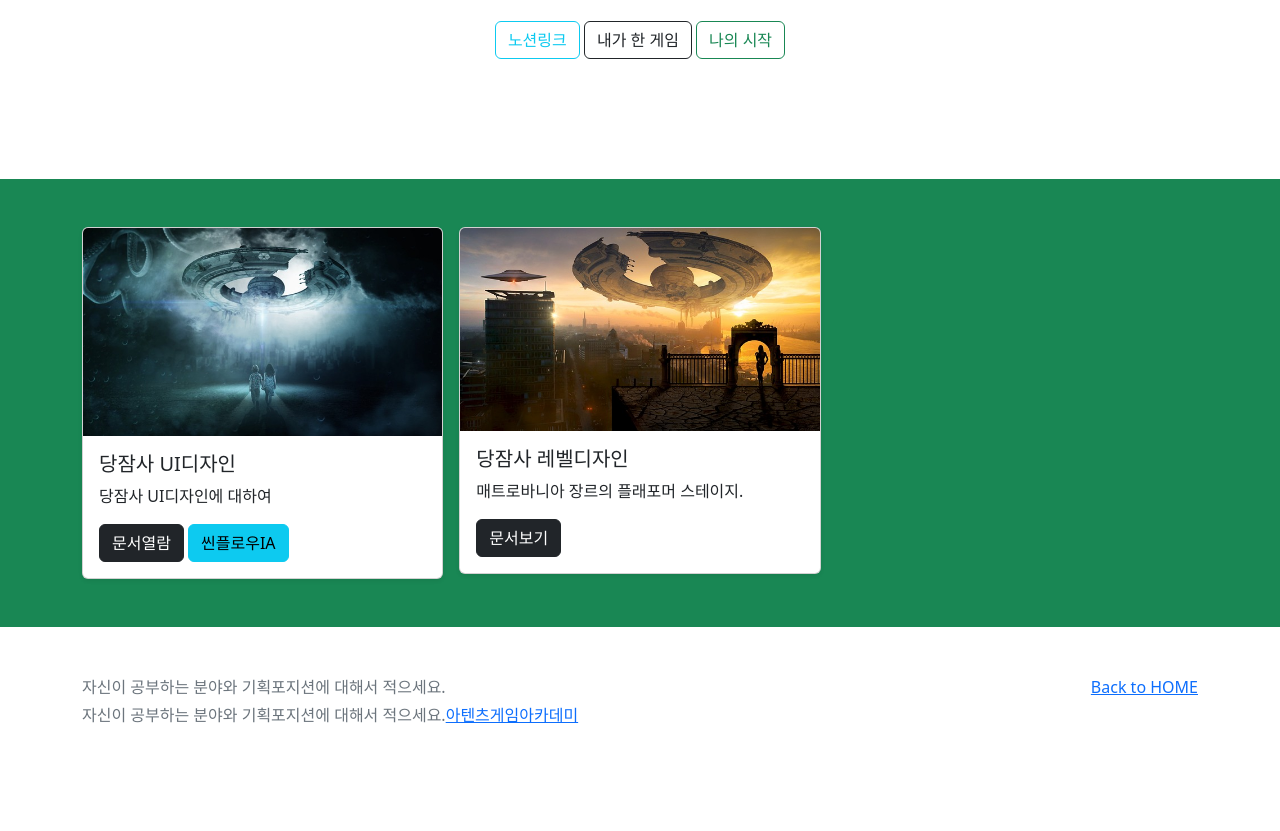
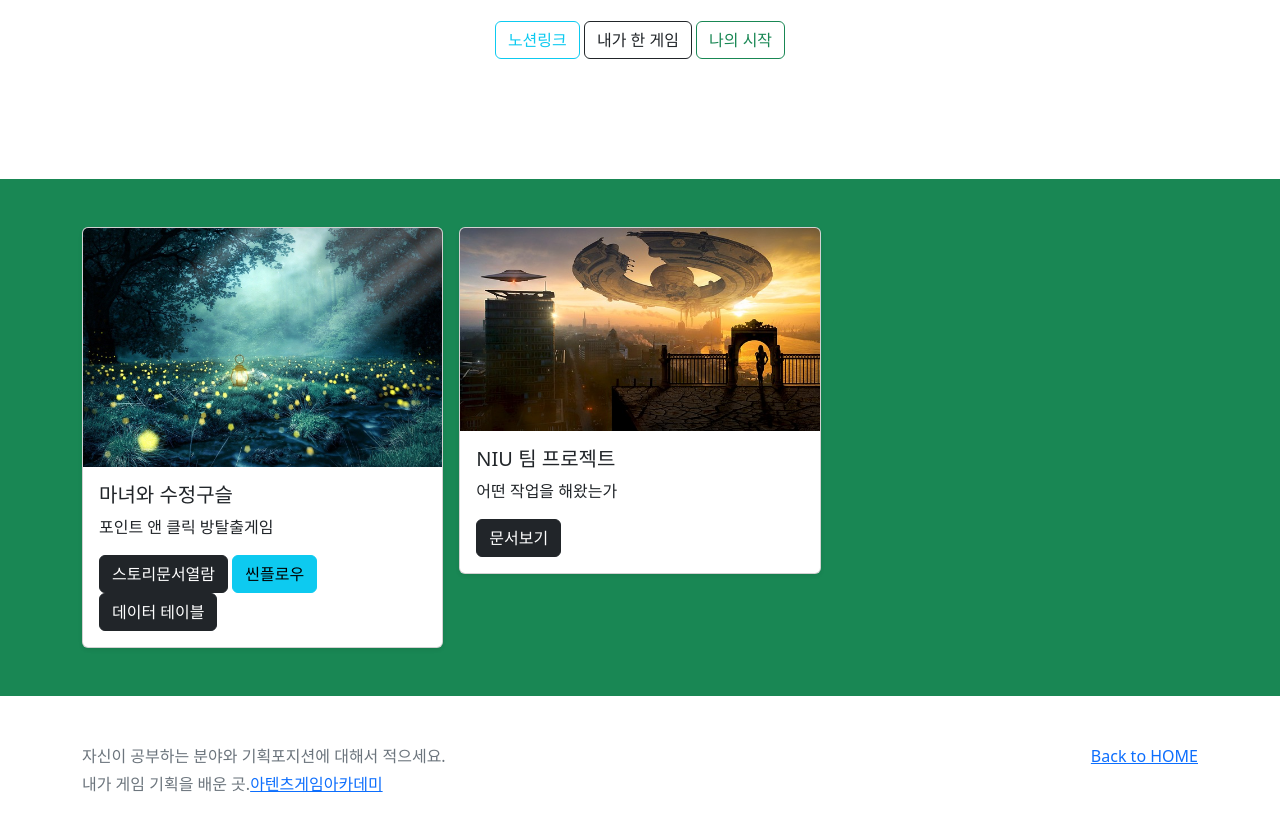
Before and after one commit to answjd3697/kmj3697, a plain HTML site: page pages/mainpage.html in a window 1280 px wide. Shown: the part 241-1072 px from the top of the page. Before the commit the page ends 1016 px from the top, so only its background shows below. Drawn offline with nearby package versions, Linux system fonts and the light colour scheme.

Commit message:
메인 목록 수정

```diff
--- a/pages/mainpage.html
+++ b/pages/mainpage.html
@@ -152,12 +152,13 @@
         <div class="row row-cols-1 row-cols-sm-2 row-cols-md-3 g-3">
           <div class="col">
             <div class="card shadow-sm" width="100%">
-              <img src="/images/spaceship01.jpg" class="card-img-top" alt="우주선1">
+              <img src="/images/nightwoods.jpg" class="card-img-top" alt="우주선1">
               <div class="card-body">
-                <h5 class="card-title">당잠사 UI디자인</h5>
-                <p class="card-text">당잠사 UI디자인에 대하여</p>
-                <a href="/pages/page01.html" class="btn btn-dark">문서열람</a>
-                <a href="/pages/page01-1.html" class="btn btn-info">씬플로우IA</a>
+                <h5 class="card-title">마녀와 수정구슬</h5>
+                <p class="card-text">포인트 앤 클릭 방탈출게임</p>
+                <a href="/pages/page01.html" class="btn btn-dark">스토리문서열람</a>
+                <a href="/pages/page01-1.html" class="btn btn-info">씬플로우</a>
+                <a href="/pages/page01-1.html" class="btn btn-dark">데이터 테이블</a>
               </div>
             </div>
           </div>
@@ -165,8 +166,8 @@
             <div class="card shadow-sm" width="100%">
               <img src="/images/spaceship02.jpg" class="card-img-top" alt="우주선2">
               <div class="card-body">
-                <h5 class="card-title">당잠사 레벨디자인</h5>
-                <p class="card-text">매트로바니아 장르의 플래포머 스테이지.</p>
+                <h5 class="card-title">NIU 팀 프로젝트</h5>
+                <p class="card-text">어떤 작업을 해왔는가</p>
                 <a href="/pages/page02.html" class="btn btn-dark">문서보기</a>
               </div>
             </div>
@@ -245,7 +246,7 @@
         <a href="/index.html">Back to HOME</a>
       </p>
       <p class="mb-1">자신이 공부하는 분야와 기획포지션에 대해서 적으세요.</p>
-      <p class="mb-0">자신이 공부하는 분야와 기획포지션에 대해서 적으세요.<a href="https://atentsgame.com">아텐츠게임아카데미</a> </p>
+      <p class="mb-0">내가 게임 기획을 배운 곳.<a href="https://atentsgame.com">아텐츠게임아카데미</a> </p>
     </div>
   </footer>
 
```
